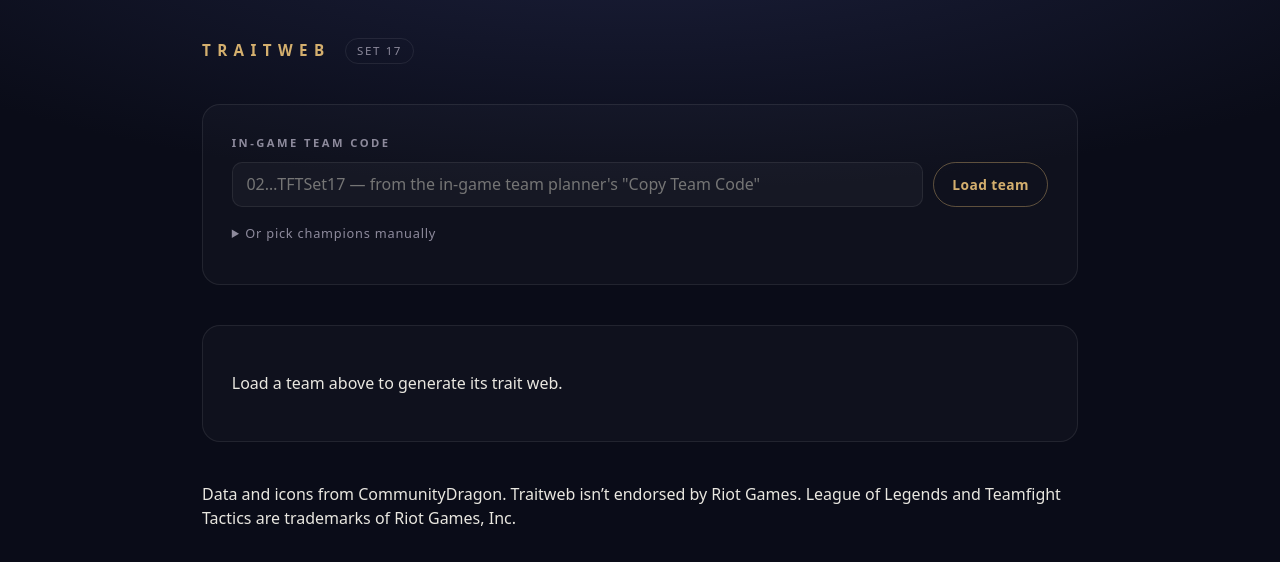
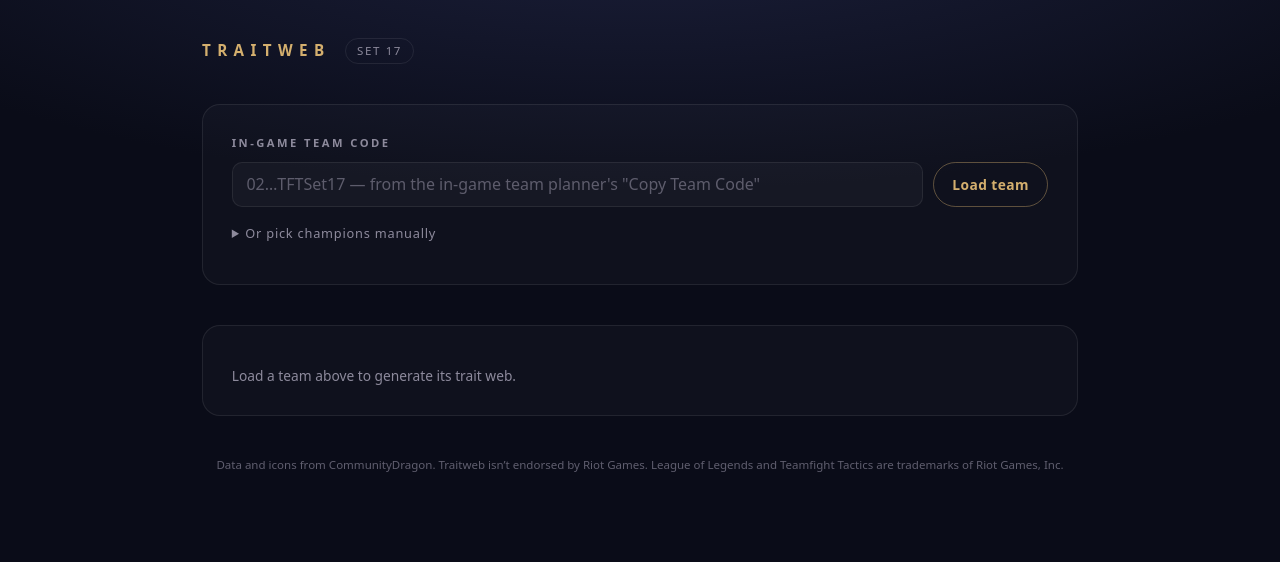
Before and after one commit to Xraytonex/traitweb, a React (Vite) app: page / in a window 1280 px wide. Shown: the top 562 px of the page. Built offline with nearby package versions, Linux system fonts and the light colour scheme.

Commit message:
feat: finish global

```diff
--- a/src/styles/global.css
+++ b/src/styles/global.css
@@ -124,3 +124,48 @@
   width: 100%;
   transition: border-color var(--duration-fast) ease;
 }
+
+input[type='text']::placeholder,
+input[type='search']::placeholder {
+  color: rgba(141, 138, 156, 0.6);
+}
+
+input[type='text']:focus-visible,
+input[type='search']:focus-visible {
+  outline: none;
+  border-color: var(--color-gold-soft);
+}
+
+.error-text {
+  color: var(--color-danger);
+  font-size: 0.86em;
+  margin: 0.6rem 0 0;
+}
+
+.warn-text {
+  color: var(--color-warn);
+  font-size: 0.86em;
+  margin: 0.6rem 0 0;
+}
+
+.hint-text {
+  color: var(--color-text-dim);
+  font-size: 0.86em;
+  margin: 0.6rem 0 0;
+}
+
+.app > footer {
+  font-size: 0.72rem;
+  color: rgba(141, 138, 156, 0.65);
+  text-align: center;
+  margin: 0;
+}
+
+@media (prefers-reduced-motion: reduce) {
+  *,
+  *::before,
+  *::after {
+    animation-duration: 0.01ms !important;
+    transition-duration: 0.01ms !important;
+  }
+}
```
Also changed, not shown: scripts/fetch-data.ts (added, +30 -0 lines).
